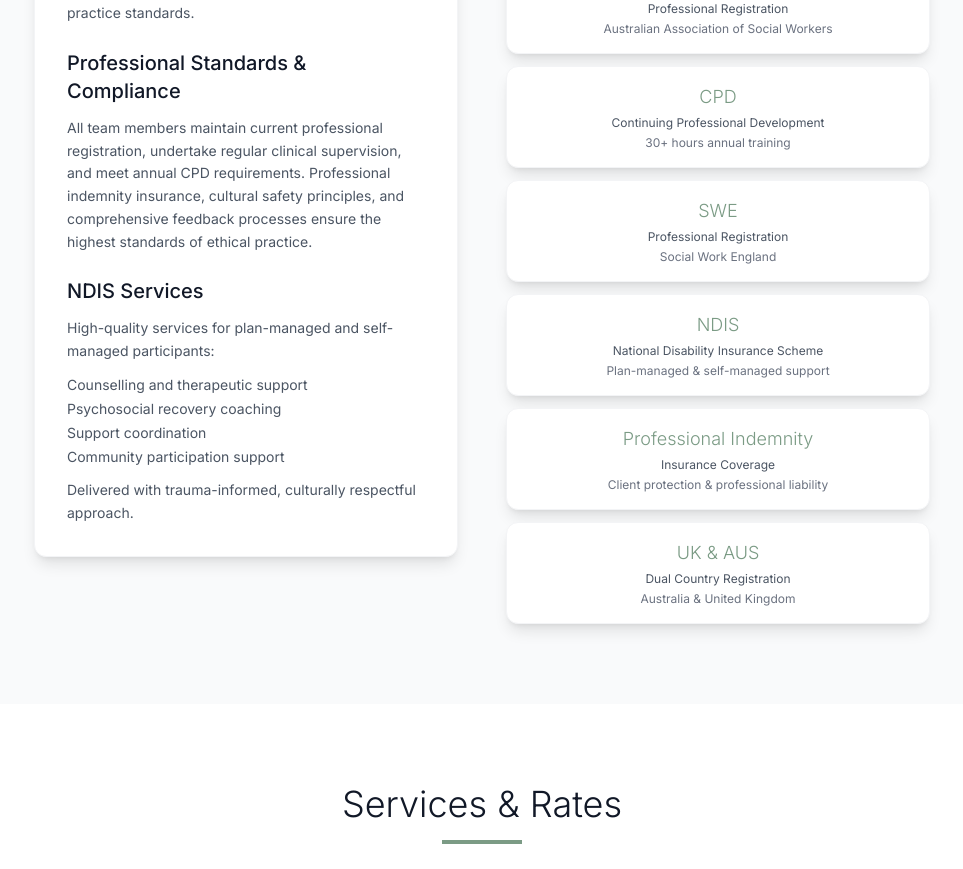
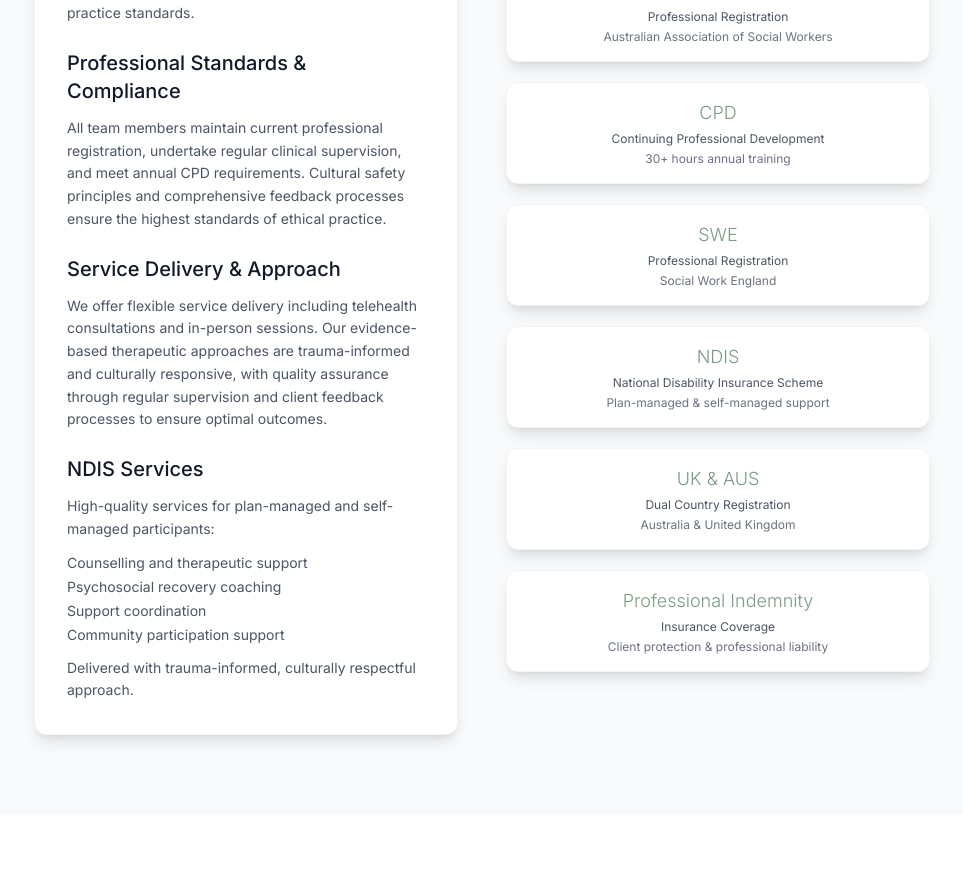
Before and after one commit to ptgh/ground-path, a React (Vite) app: page / in a window 1280 px wide. Shown: the part 906-1775 px from the top of the page, without its empty margins (158-1121 px from the left). Built offline with nearby package versions, Linux system fonts and the light colour scheme; no server answers.

Commit message:
Refactor: Implement About section changes
- Add "Service Delivery & Approach" section.
- Swap "UK & AUS" and "Professional Indemnity" boxes.
- Adjust spacing for balance.

```diff
--- a/src/components/About.tsx
+++ b/src/components/About.tsx
@@ -60,7 +60,16 @@ const About = () => {
                     Professional Standards & Compliance
                   </h3>
                   <p className="text-gray-600 leading-relaxed text-sm">
-                    All team members maintain current professional registration, undertake regular clinical supervision, and meet annual CPD requirements. Professional indemnity insurance, cultural safety principles, and comprehensive feedback processes ensure the highest standards of ethical practice.
+                    All team members maintain current professional registration, undertake regular clinical supervision, and meet annual CPD requirements. Cultural safety principles and comprehensive feedback processes ensure the highest standards of ethical practice.
+                  </p>
+                </div>
+
+                <div>
+                  <h3 className="text-xl font-medium text-gray-900 mb-3">
+                    Service Delivery & Approach
+                  </h3>
+                  <p className="text-gray-600 leading-relaxed text-sm">
+                    We offer flexible service delivery including telehealth consultations and in-person sessions. Our evidence-based therapeutic approaches are trauma-informed and culturally responsive, with quality assurance through regular supervision and client feedback processes to ensure optimal outcomes.
                   </p>
                 </div>
 
@@ -85,7 +94,7 @@ const About = () => {
             </div>
 
             {/* Stats/Highlights */}
-            <div className="fade-in space-y-3">
+            <div className="fade-in space-y-5">
               <button
                 onClick={() => setIsMSWOpen(true)}
                 className="w-full bg-white p-4 rounded-xl shadow-lg hover:shadow-xl transition-all duration-300 border border-gray-100 cursor-pointer hover:bg-gray-50/50"
@@ -142,6 +151,17 @@ const About = () => {
               </button>
 
               <button
+                onClick={() => setIsCountriesOpen(true)}
+                className="w-full bg-white p-4 rounded-xl shadow-lg hover:shadow-xl transition-all duration-300 border border-gray-100 cursor-pointer hover:bg-gray-50/50"
+              >
+                <div className="text-center">
+                  <div className="text-lg font-light text-sage-600 mb-1">UK & AUS</div>
+                  <div className="text-gray-600 mb-1 text-xs">Dual Country Registration</div>
+                  <div className="text-xs text-gray-500">Australia & United Kingdom</div>
+                </div>
+              </button>
+
+              <button
                 onClick={() => setIsProfessionalIndemnityOpen(true)}
                 className="w-full bg-white p-4 rounded-xl shadow-lg hover:shadow-xl transition-all duration-300 border border-gray-100 cursor-pointer hover:bg-gray-50/50"
               >
@@ -149,17 +169,6 @@ const About = () => {
                   <div className="text-lg font-light text-sage-600 mb-1">Professional Indemnity</div>
                   <div className="text-gray-600 mb-1 text-xs">Insurance Coverage</div>
                   <div className="text-xs text-gray-500">Client protection & professional liability</div>
-                </div>
-              </button>
-
-              <button
-                onClick={() => setIsCountriesOpen(true)}
-                className="w-full bg-white p-4 rounded-xl shadow-lg hover:shadow-xl transition-all duration-300 border border-gray-100 cursor-pointer hover:bg-gray-50/50"
-              >
-                <div className="text-center">
-                  <div className="text-lg font-light text-sage-600 mb-1">UK & AUS</div>
-                  <div className="text-gray-600 mb-1 text-xs">Dual Country Registration</div>
-                  <div className="text-xs text-gray-500">Australia & United Kingdom</div>
                 </div>
               </button>
             </div>
```
